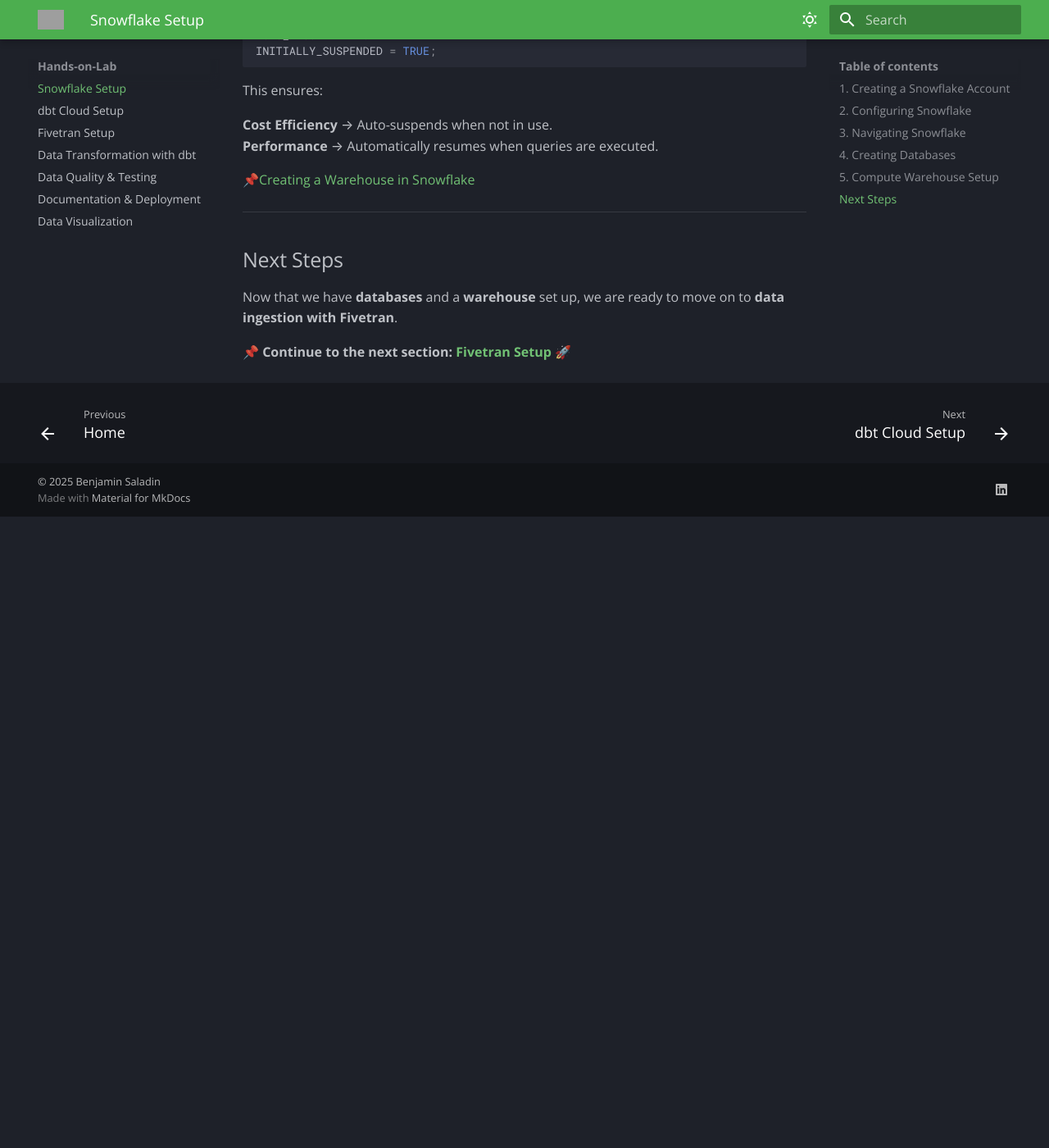
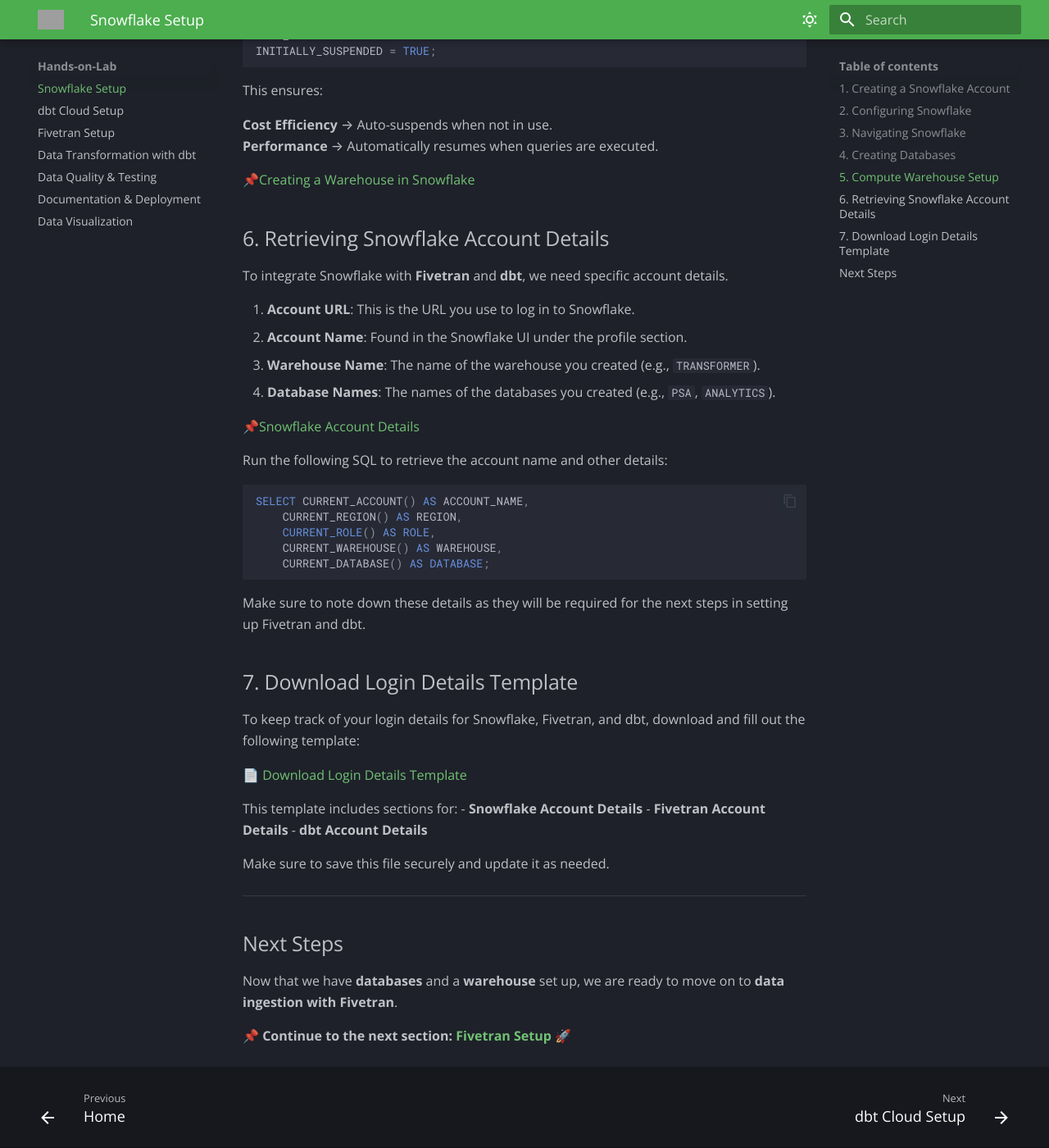
Before and after one commit to svc-bi-concepts/test-mkdocs, an MkDocs documentation site: the page built from docs/snowflake-setup.md, in a window 1280 px wide and 1400 px high, scrolled down 1684 px. Shown: the whole window at 82% size. Built offline with MkDocs 1.6.1 and Material for MkDocs 9.7.7, drawn with Linux system fonts in a browser that asks for light colours; before the commit the page ends 2314 px from its top, so only the background shows below that; grey boxes are pictures that could not be loaded.

Commit message:
added dbt and snowflake setup

````diff
--- a/docs/snowflake-setup.md
+++ b/docs/snowflake-setup.md
@@ -75,6 +75,44 @@
 
 📌[Creating a Warehouse in Snowflake](assets/images/snowflake_create_wh.png)
 
+## 6. Retrieving Snowflake Account Details
+
+To integrate Snowflake with **Fivetran** and **dbt**, we need specific account details.
+
+1. **Account URL**: This is the URL you use to log in to Snowflake.
+2. **Account Name**: Found in the Snowflake UI under the profile section.
+3. **Warehouse Name**: The name of the warehouse you created (e.g., `TRANSFORMER`).
+4. **Database Names**: The names of the databases you created (e.g., `PSA`, `ANALYTICS`).
+
+📌[Snowflake Account Details](assets/images/snowflake_account_details.png)
+
+Run the following SQL to retrieve the account name and other details:
+
+```sql
+SELECT CURRENT_ACCOUNT() AS ACCOUNT_NAME,
+    CURRENT_REGION() AS REGION,
+    CURRENT_ROLE() AS ROLE,
+    CURRENT_WAREHOUSE() AS WAREHOUSE,
+    CURRENT_DATABASE() AS DATABASE;
+```
+
+Make sure to note down these details as they will be required for the next steps in setting up Fivetran and dbt.
+
+
+## 7. Download Login Details Template
+
+To keep track of your login details for Snowflake, Fivetran, and dbt, download and fill out the following template:
+
+📄 [Download Login Details Template](assets/templates/login_details_template.txt){:download}
+
+This template includes sections for:
+- **Snowflake Account Details**
+- **Fivetran Account Details**
+- **dbt Account Details**
+
+Make sure to save this file securely and update it as needed.
+
+
 ---
 
 ## Next Steps
````
Also changed, not shown: docs/assets/templates/login_details_template.txt (added, +33 -0 lines), docs/dbt-setup.md (+65 -0 lines).
